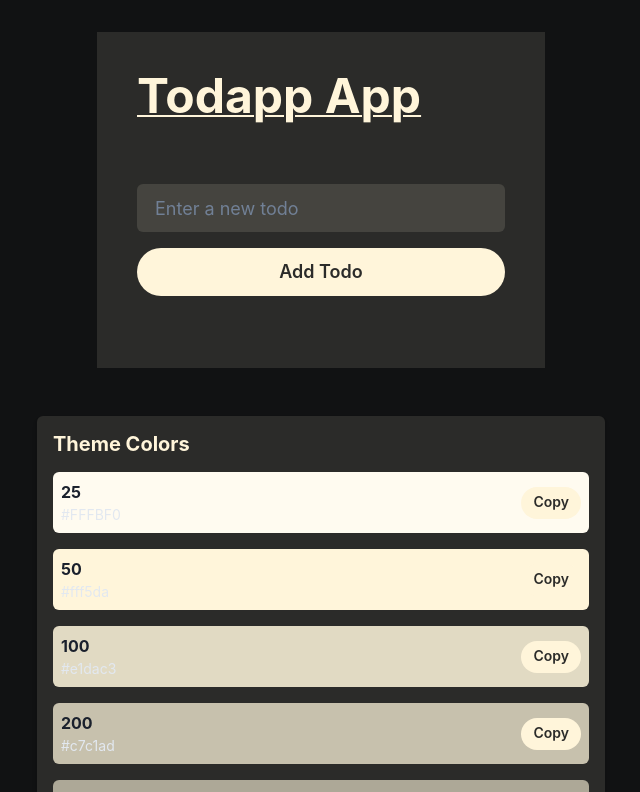
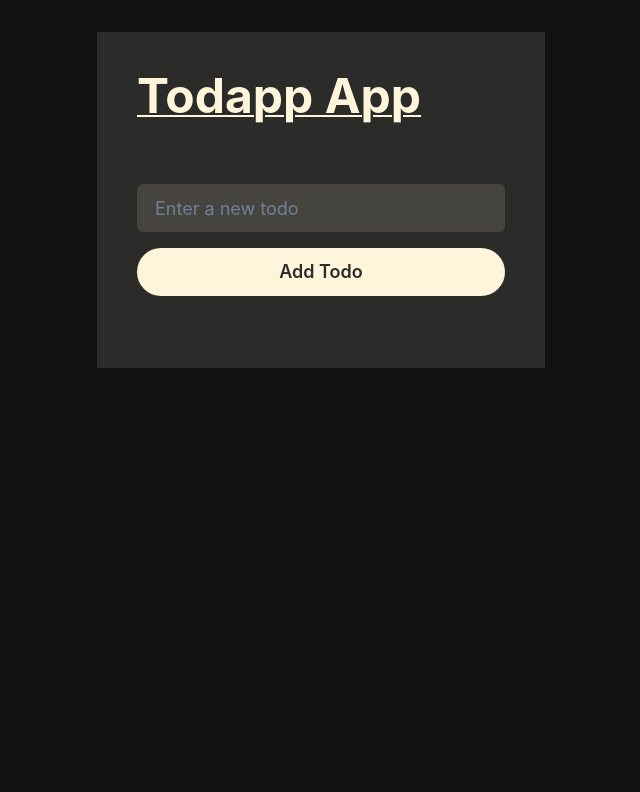
Before and after one commit to Luenelab/brainy, a React (Create React App) app: page / in a window 1280 px wide. Shown: the top 792 px of the page, without its empty margins (319-959 px from the left). Built offline with nearby package versions, Linux system fonts and the light colour scheme.

Commit message:
removed:       {/* Color Overview Component */}       <ColorOverview themeColors={theme.colors.brand} />

```diff
--- a/src/App.js
+++ b/src/App.js
@@ -136,8 +136,6 @@ function App() {
         </ModalContent>
       </Modal>
 
-      {/* Color Overview Component */}
-      <ColorOverview themeColors={theme.colors.brand} />
     </ChakraProvider>
   );
 }
```
